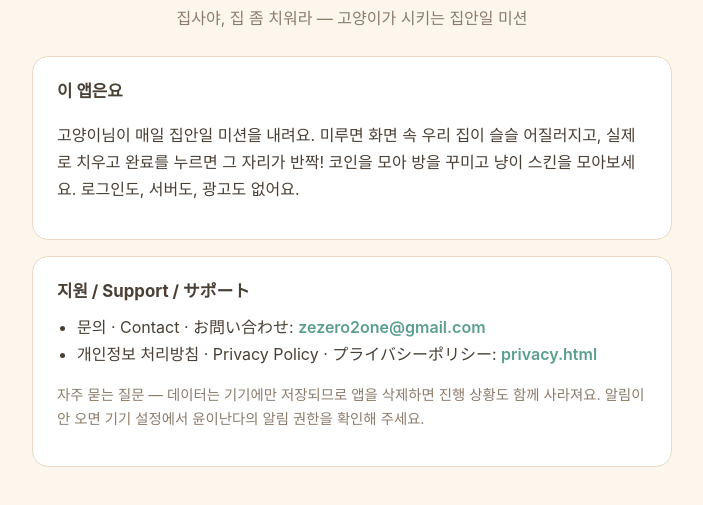
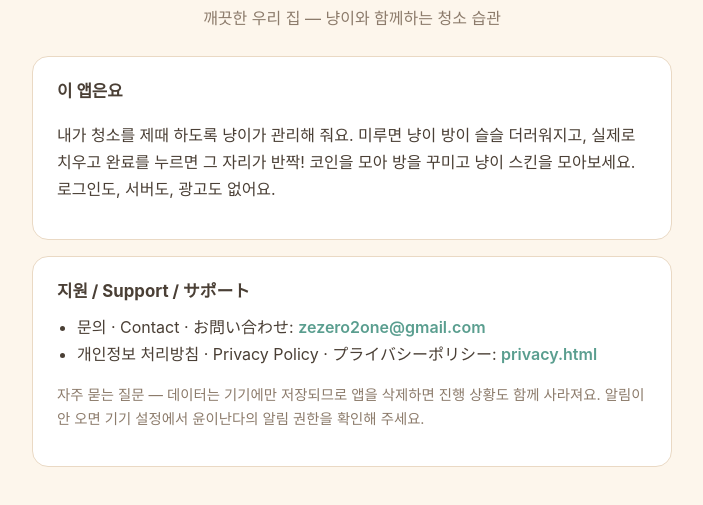
Before and after one commit to ehyunjung725-dev/yoona-site, a plain HTML site: page index.html in a window 1280 px wide. Shown: the part 179-684 px from the top of the page, without its empty margins (288-991 px from the left). Drawn offline with Linux system fonts and the light colour scheme.

Commit message:
Update copy

```diff
--- a/index.html
+++ b/index.html
@@ -3,8 +3,8 @@
 <head>
 <meta charset="utf-8">
 <meta name="viewport" content="width=device-width, initial-scale=1">
-<title>윤이난다 (Yoona) — 집사야, 집 좀 치워라</title>
-<meta name="description" content="고양이가 집안일 미션을 내리는 청소 투두 앱. 미루면 방이 어질러지고, 해내면 반짝!">
+<title>윤이난다 (Yoona) — 깨끗한 우리 집</title>
+<meta name="description" content="냥이와 함께 청소를 제때 하는 청소 투두 앱. 미루면 냥이 방이 더러워지고, 해내면 깨끗해져요!">
 <style>
   :root { color-scheme: light; }
   body { margin: 0; padding: 32px 16px 64px; background: #FDF6EC; color: #4A3F35; font-family: -apple-system, "Apple SD Gothic Neo", "Hiragino Sans", "Noto Sans KR", system-ui, sans-serif; line-height: 1.7; }
@@ -21,11 +21,11 @@
 <main>
   <div style="font-size:56px">🐾</div>
   <h1>윤이난다 <span style="font-weight:400;color:#8C7B6B">Yoona</span></h1>
-  <p class="tag">집사야, 집 좀 치워라 — 고양이가 시키는 집안일 미션</p>
+  <p class="tag">깨끗한 우리 집 — 냥이와 함께하는 청소 습관</p>
 
   <div class="card">
     <h2>이 앱은요</h2>
-    <p>고양이님이 매일 집안일 미션을 내려요. 미루면 화면 속 우리 집이 슬슬 어질러지고, 실제로 치우고 완료를 누르면 그 자리가 반짝! 코인을 모아 방을 꾸미고 냥이 스킨을 모아보세요. 로그인도, 서버도, 광고도 없어요.</p>
+    <p>내가 청소를 제때 하도록 냥이가 관리해 줘요. 미루면 냥이 방이 슬슬 더러워지고, 실제로 치우고 완료를 누르면 그 자리가 반짝! 코인을 모아 방을 꾸미고 냥이 스킨을 모아보세요. 로그인도, 서버도, 광고도 없어요.</p>
   </div>
 
   <div class="card">
```
